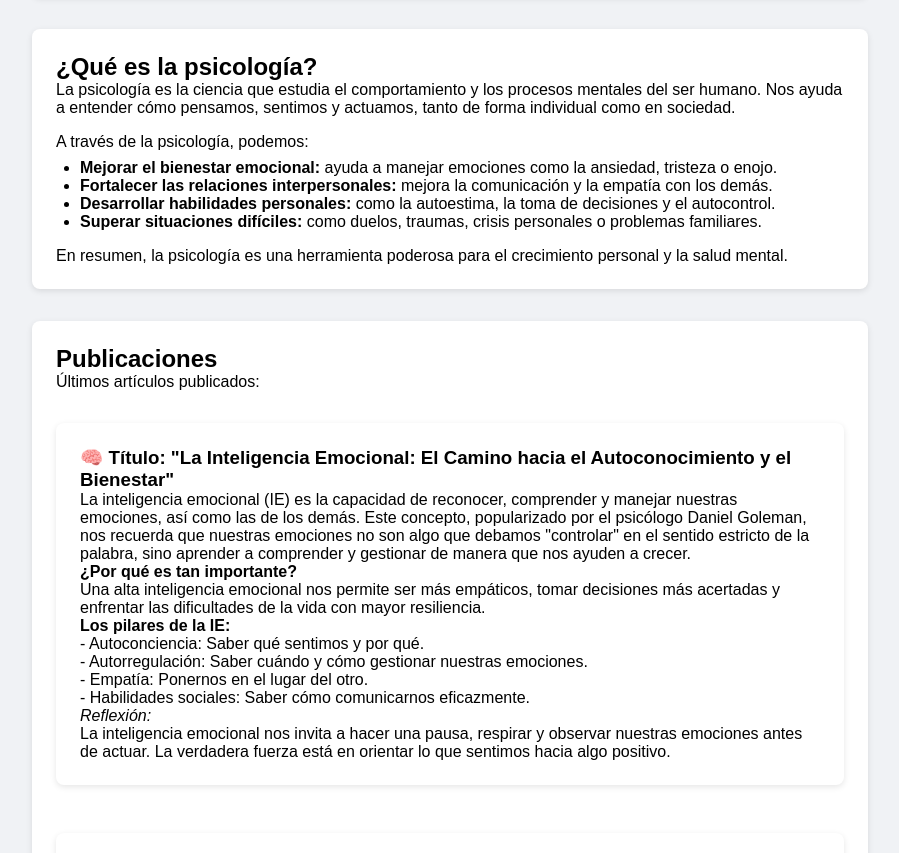
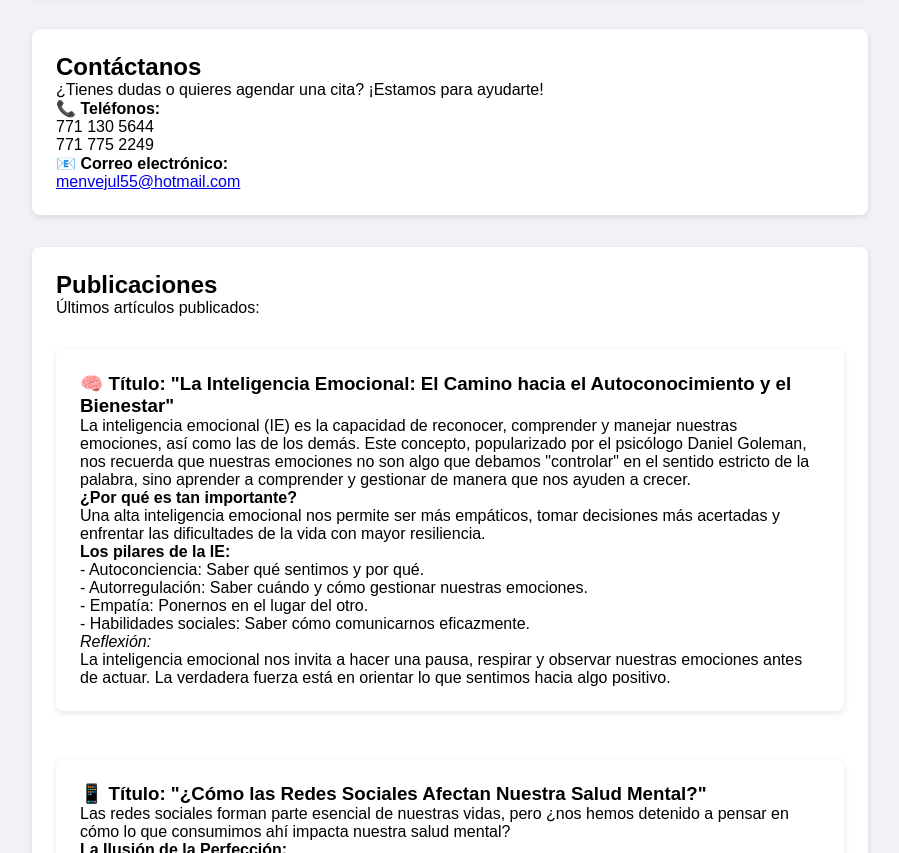
Before and after one commit to BlackDemon02/MyIA.github.io, a plain HTML site: page index.html in a window 1280 px wide. Shown: the part 2038-2891 px from the top of the page, without its empty margins (315-1214 px from the left). Drawn offline with Linux system fonts and the light colour scheme.

Commit message:
Update index.html
Signed-off-by: BlackDemon02 <juanzararez29@gmail.com>

```diff
--- a/index.html
+++ b/index.html
@@ -277,22 +277,20 @@
 
 
         <article id="publicar">
-  <h2>¿Qué es la psicología?</h2>
+  <section id="contacto">
+  <h2>Contáctanos</h2>
+  <p>¿Tienes dudas o quieres agendar una cita? ¡Estamos para ayudarte!</p>
   <p>
-    La psicología es la ciencia que estudia el comportamiento y los procesos mentales del ser humano. Nos ayuda a entender cómo pensamos, sentimos y actuamos, tanto de forma individual como en sociedad.
+    📞 <strong>Teléfonos:</strong><br>
+    771 130 5644<br>
+    771 775 2249
   </p>
-  <p style="margin-top: 1rem;">
-    A través de la psicología, podemos:
+  <p>
+    📧 <strong>Correo electrónico:</strong><br>
+    <a href="mailto:menvejul55@hotmail.com">menvejul55@hotmail.com</a>
   </p>
-  <ul style="margin-top: 0.5rem; padding-left: 1.5rem;">
-    <li><strong>Mejorar el bienestar emocional:</strong> ayuda a manejar emociones como la ansiedad, tristeza o enojo.</li>
-    <li><strong>Fortalecer las relaciones interpersonales:</strong> mejora la comunicación y la empatía con los demás.</li>
-    <li><strong>Desarrollar habilidades personales:</strong> como la autoestima, la toma de decisiones y el autocontrol.</li>
-    <li><strong>Superar situaciones difíciles:</strong> como duelos, traumas, crisis personales o problemas familiares.</li>
-  </ul>
-  <p style="margin-top: 1rem;">
-    En resumen, la psicología es una herramienta poderosa para el crecimiento personal y la salud mental.
-  </p>
+</section>
+
 </article>
 
 
```
